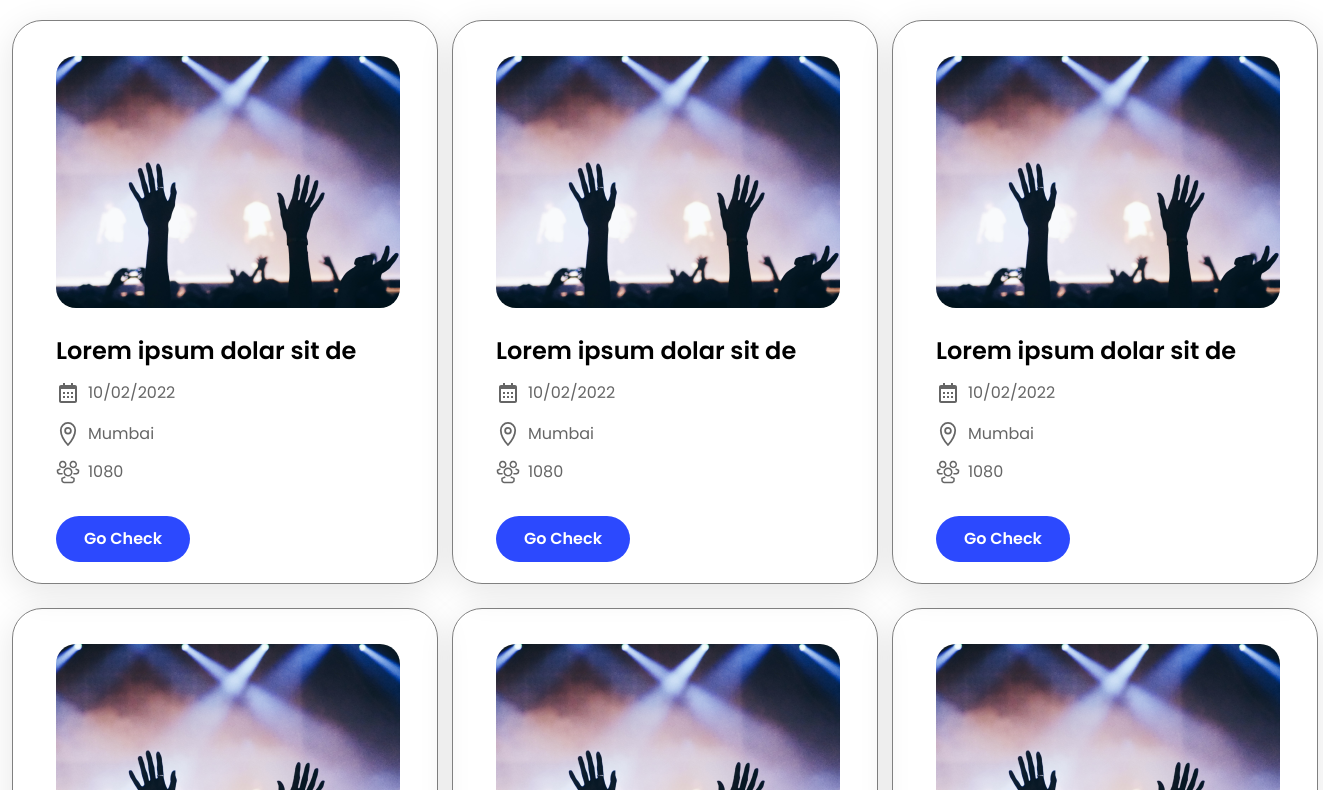
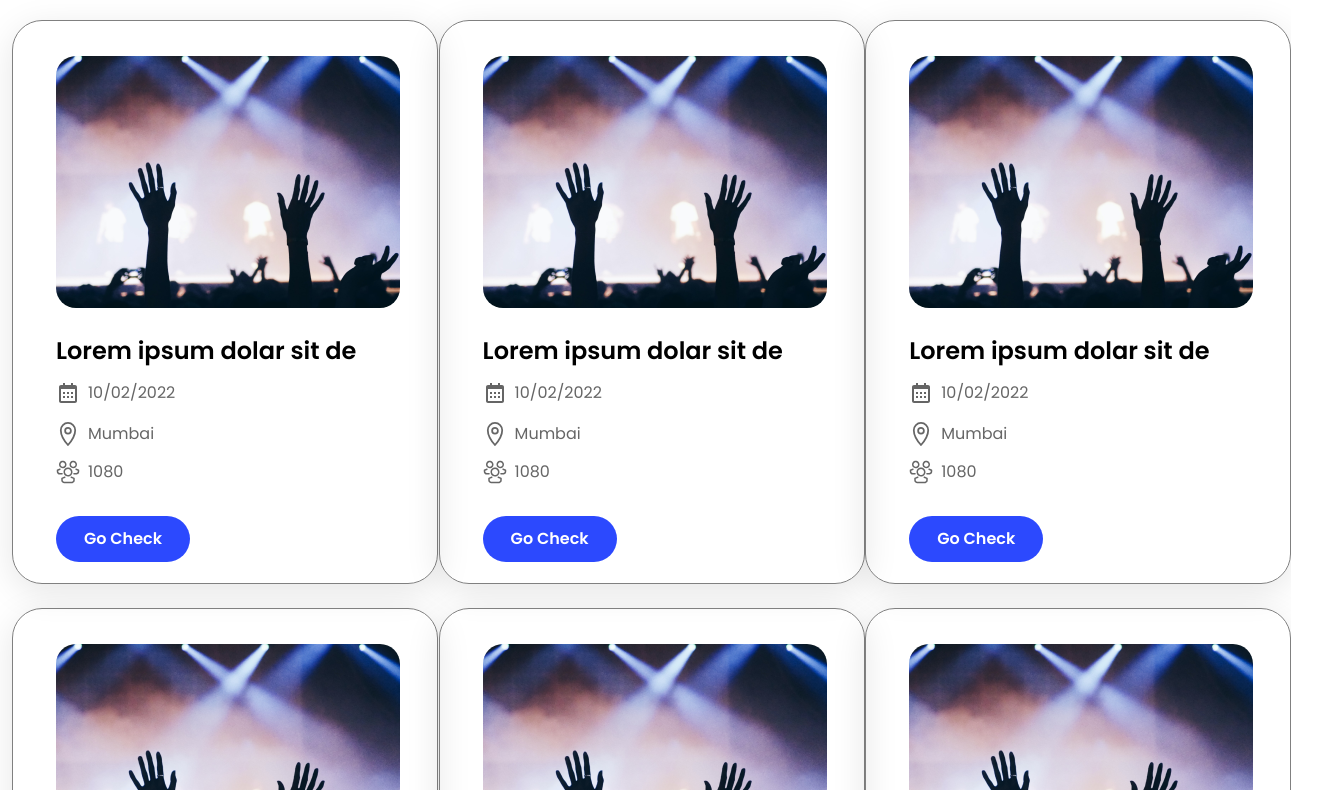
Before and after one commit to Yuyutsu-417/EventsFree, a plain HTML site: page index.html in a window 1280 px wide. Shown: the part 565-1355 px from the top of the page, 1323 px wide, since content can reach past the window. Drawn offline with Linux system fonts and the light colour scheme.

Commit message:
EventsFree

```diff
--- a/assets/css/style.css
+++ b/assets/css/style.css
@@ -9,7 +9,7 @@
 }
 
 .container {
-    width: 1320px;
+    max-width: 1320px;
     padding-left: 12px;
     padding-right: 12px;
     margin-right: auto;
```
